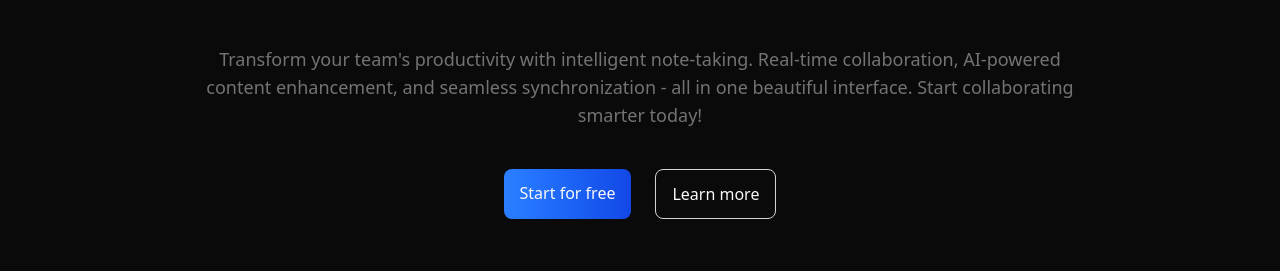
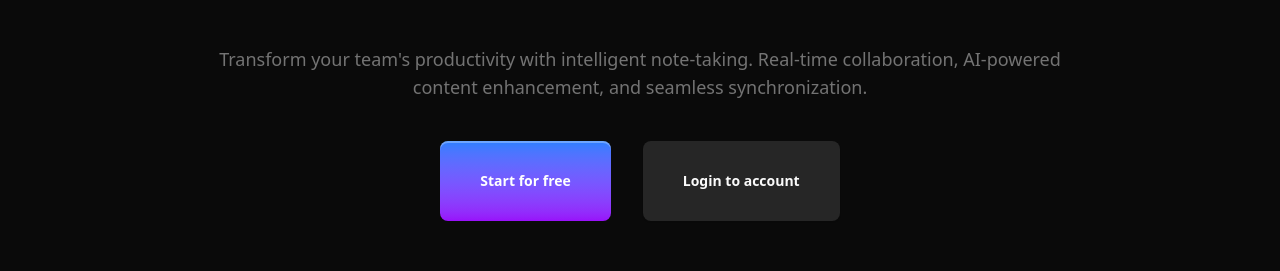
Before and after one commit to AbhijyYdv547/NeuroNote, a Next.js app in the folder apps/web/: page / in a window 1280 px wide. Shown: the part 299-570 px from the top of the page. Built offline with nearby package versions, Linux system fonts and the light colour scheme.

Commit message:
feat: add cta buttons in hero section

```diff
--- a/apps/web/components/landing/HeroSection.tsx
+++ b/apps/web/components/landing/HeroSection.tsx
@@ -1,9 +1,12 @@
-import Link from "next/link";
+"use client";
+import { Button } from "../ui/button";
+import { useRouter } from "next/navigation";
 
 const HeroSection = () => {
+    const router = useRouter()
     return (
         <div className="flex flex-col items-center mt-6 lg:mt-20" id="hero">
-            <h1 className="text-4xl sm:text-6xl lg:text-7xl text-center tracking-wide">
+            <h1 className="text-5xl sm:text-6xl lg:text-7xl text-center tracking-wide">
                 NeuroNote: AI-powered
                 <span className="bg-gradient-to-r from-blue-500 to-purple-600 text-transparent bg-clip-text">
                     {" "}
@@ -12,22 +15,25 @@ const HeroSection = () => {
             </h1>
             <p className="mt-10 text-lg text-center text-neutral-500 max-w-4xl">
                 Transform your team's productivity with intelligent note-taking. Real-time collaboration,
-                AI-powered content enhancement, and seamless synchronization - all in one beautiful interface.
-                Start collaborating smarter today!
+                AI-powered content enhancement, and seamless synchronization.
             </p>
-            <div className="flex justify-center my-10">
-                <Link
-                    href="/signup"
-                    className="bg-gradient-to-r from-blue-500 to-blue-700 py-3 px-4 mx-3 rounded-md text-white font-medium hover:from-blue-600 hover:to-blue-800 transition-all duration-200"
+            <div className="flex justify-center my-10 md:gap-8 gap-2">
+                <Button
+                    className="font-bold"
+                    onClick={() => router.push("/login")}
+                    size={"xl"}
+                    variant={"custom"}
                 >
                     Start for free
-                </Link>
-                <Link
-                    href="/docs"
-                    className="py-3 px-4 mx-3 rounded-md border border-neutral-300 text-neutral-700 hover:bg-neutral-50 transition-all duration-200"
-                >
-                    Learn more
-                </Link>
+                </Button>
+                <Button
+                    onClick={()=> router.push("/signup")}
+                    size={"xl"}
+                    variant={"secondary"}
+                    className="font-bold"
+                    >
+                    Login to account
+                </Button>
             </div>
             <div className="flex mt-10 justify-center">
                 <video
--- a/apps/web/components/landing/Navbar.tsx
+++ b/apps/web/components/landing/Navbar.tsx
@@ -82,7 +82,7 @@ export function ResizableNav() {
                             </NavbarButton>
                             <NavbarButton
                                 onClick={() => setIsMobileMenuOpen(false)}
-                                variant="custom"
+                                variant="gradient"
                                 className="w-full"
                                 href="/signup"
                             >
--- a/apps/web/components/ui/button.tsx
+++ b/apps/web/components/ui/button.tsx
@@ -20,11 +20,13 @@ const buttonVariants = cva(
         ghost:
           "hover:bg-accent hover:text-accent-foreground dark:hover:bg-accent/50",
         link: "text-primary underline-offset-4 hover:underline",
+        custom: "bg-gradient-to-b from-blue-500 to-purple-600 text-white shadow-[0px_2px_0px_0px_rgba(255,255,255,0.3)_inset]",
       },
       size: {
         default: "h-9 px-4 py-2 has-[>svg]:px-3",
         sm: "h-8 rounded-md gap-1.5 px-3 has-[>svg]:px-2.5",
         lg: "h-10 rounded-md px-6 has-[>svg]:px-4",
+        xl: "h-16 rounded-md px-10 py-10",
         icon: "size-9",
       },
     },
--- a/apps/web/components/ui/resizable-navbar.tsx
+++ b/apps/web/components/ui/resizable-navbar.tsx
@@ -196,7 +196,6 @@ export const MobileNavMenu = ({
   children,
   className,
   isOpen,
-  onClose,
 }: MobileNavMenuProps) => {
   return (
     <AnimatePresence>
```
